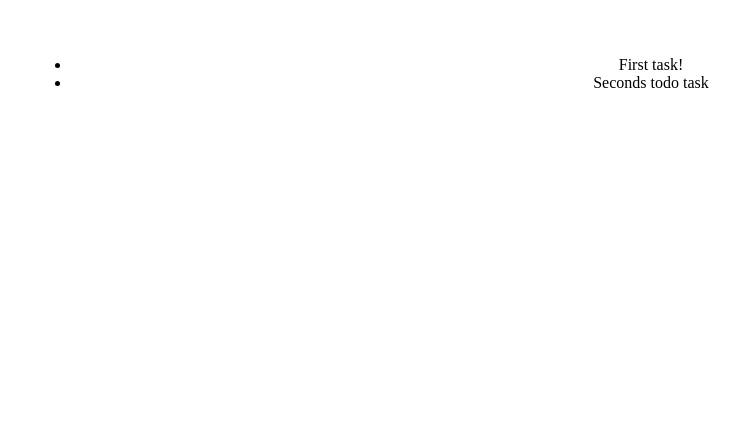
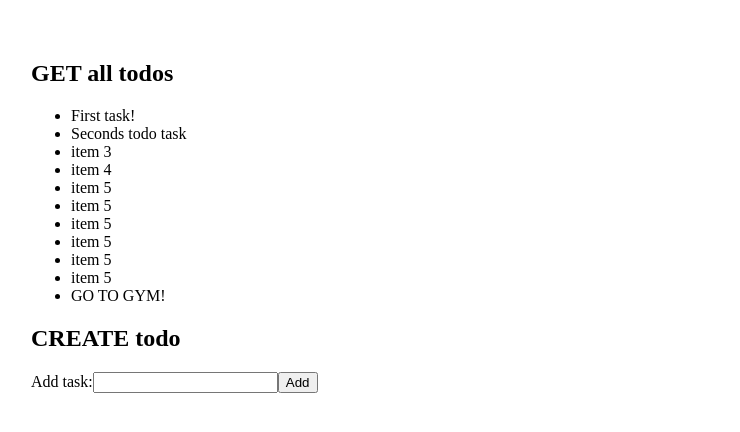
Before and after one commit to ehandresen/classic-todo-app, a React (Vite) app: page / in a window 1280 px wide. Shown: the top 432 px of the page, without its empty margins (9-749 px from the left). Built offline with nearby package versions, Linux system fonts and the light colour scheme; data requests are answered from the project's data file.

Commit message:
added create/post  method

```diff
--- a/db.json
+++ b/db.json
@@ -1,6 +1,59 @@
 {
   "todos": [
-    { "id": "1", "text": "First task!", "completed": true },
-    { "id": "2", "text": "Seconds todo task", "completed": false }
+    {
+      "id": "1",
+      "text": "First task!",
+      "completed": true
+    },
+    {
+      "id": "2",
+      "text": "Seconds todo task",
+      "completed": false
+    },
+    {
+      "id": "0664",
+      "text": "item 3",
+      "completed": false
+    },
+    {
+      "id": "9f13",
+      "text": "item 4",
+      "completed": true
+    },
+    {
+      "id": "1ea5",
+      "text": "item 5",
+      "completed": false
+    },
+    {
+      "id": "9c29",
+      "text": "item 5",
+      "completed": false
+    },
+    {
+      "id": "7352",
+      "text": "item 5",
+      "completed": false
+    },
+    {
+      "id": "7039",
+      "text": "item 5",
+      "completed": false
+    },
+    {
+      "id": "c232",
+      "text": "item 5",
+      "completed": false
+    },
+    {
+      "id": "249e",
+      "text": "item 5",
+      "completed": false
+    },
+    {
+      "id": "020c",
+      "text": "GO TO GYM!",
+      "completed": true
+    }
   ]
 }
--- a/src/App.css
+++ b/src/App.css
@@ -2,5 +2,5 @@
   max-width: 1280px;
   margin: 0 auto;
   padding: 2rem;
-  text-align: center;
+  /* text-align: center; */
 }
--- a/src/App.jsx
+++ b/src/App.jsx
@@ -5,6 +5,7 @@ import { useEffect } from 'react';
 
 const App = () => {
   const [todos, setTodos] = useState([]);
+  const [newTodo, setNewTodo] = useState({});
 
   console.log('todo count:', todos.length);
 
@@ -19,12 +20,41 @@ const App = () => {
       .then((json) => setTodos(json));
   }, []);
 
+  // new todo input
+  function handleNewTodo(event) {
+    const newObject = {
+      text: event.target.value,
+      completed: Math.random() < 0.5, // 50/50 true of false
+    };
+
+    console.log(newObject);
+    setNewTodo(newObject);
+  }
+
+  // add button
+  function handleAdd() {
+    todoService.create(newTodo);
+
+    setTodos([...todos, newTodo]);
+  }
+
   return (
-    <ul>
-      {todos.map((todo) => (
-        <li key={todo.id}>{todo.text}</li>
-      ))}
-    </ul>
+    <>
+      {/* GET */}
+      <h2>GET all todos</h2>
+      <ul>
+        {todos.map((todo) => (
+          <li key={todo.id}>{todo.text}</li>
+        ))}
+      </ul>
+
+      {/* POST/CREATE */}
+      <h2>CREATE todo</h2>
+      <label htmlFor="addTodo">Add task:</label>
+      <input onChange={handleNewTodo} type="text" id="addTodo" />
+      <button onClick={handleAdd}>Add</button>
+      <p>{newTodo.text}</p>
+    </>
   );
 };
 
--- a/src/services/todoService.js
+++ b/src/services/todoService.js
@@ -4,6 +4,22 @@ const getAll = () => {
   return fetch(endpoint).then((value) => value);
 };
 
+function create(newObject) {
+  fetch(
+    endpoint,
+    {
+      method: 'POST',
+      headers: {
+        'Content-Type': 'application/json',
+      },
+      body: JSON.stringify(newObject),
+    },
+
+    console.log('created:', newObject)
+  );
+}
+
 export default {
   getAll: getAll,
+  create: create,
 };
```
Also changed, not shown: src/components/GetTodo.jsx (added, +18 -0 lines).
